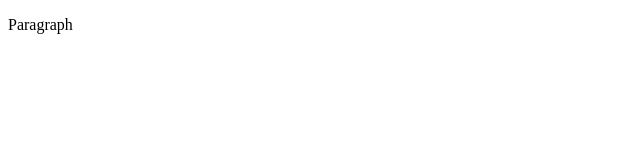
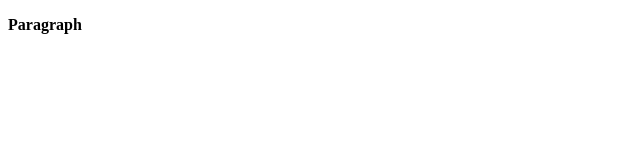
Before and after one commit to karpnet/PROJECT, a plain HTML site: page doctype.html in a window 1280 px wide. Shown: the full height of the page, 0-640 px from the left. Drawn offline with Linux system fonts and the light colour scheme.

Commit message:
Update doctype.html

```diff
--- a/doctype.html
+++ b/doctype.html
@@ -5,6 +5,8 @@
     <title>Heading</title>
     <head>
         <body>
-            <p>Paragraph</p>
+            <p>
+                <strong>Paragraph</strong>
+            </p>
             </body>
             </html>
```
